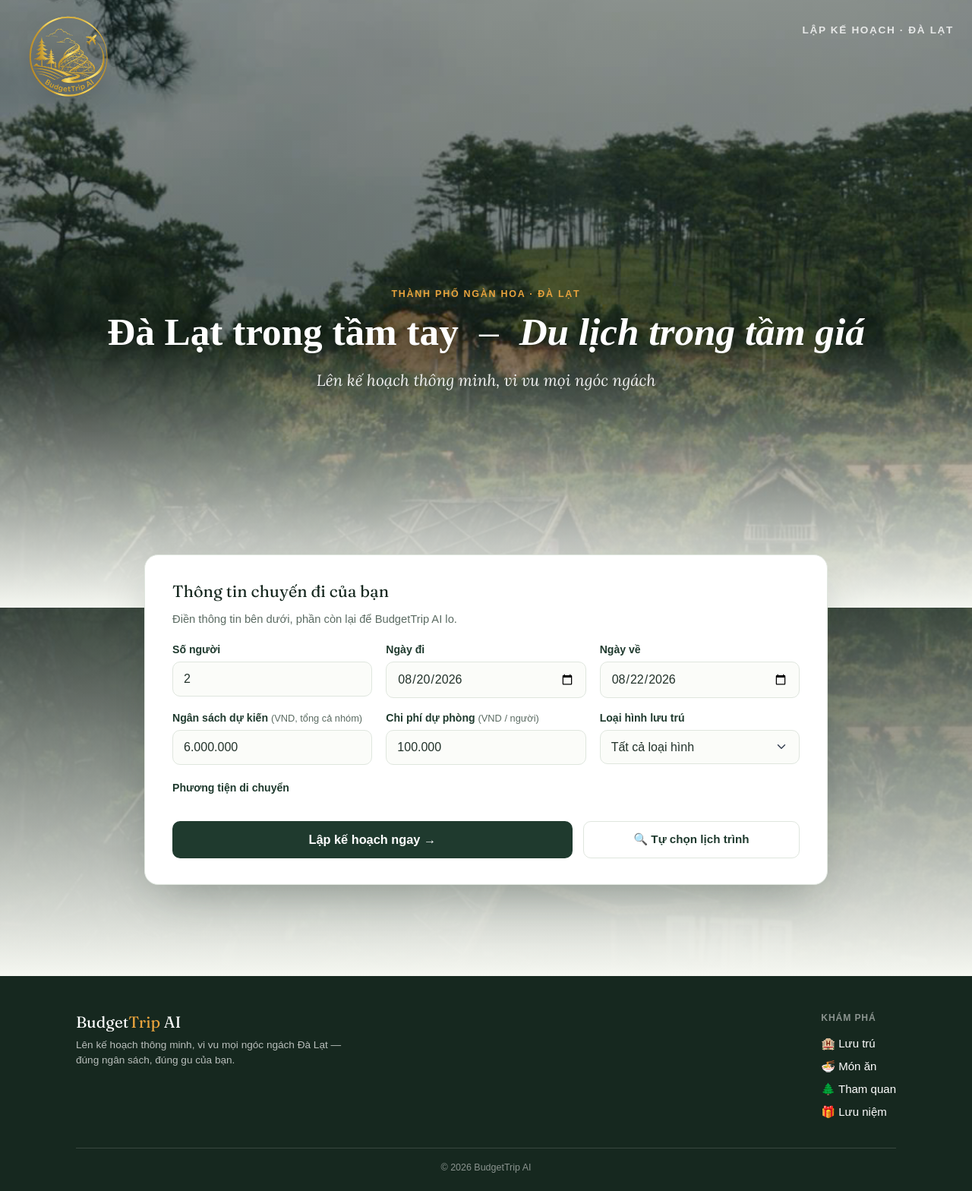
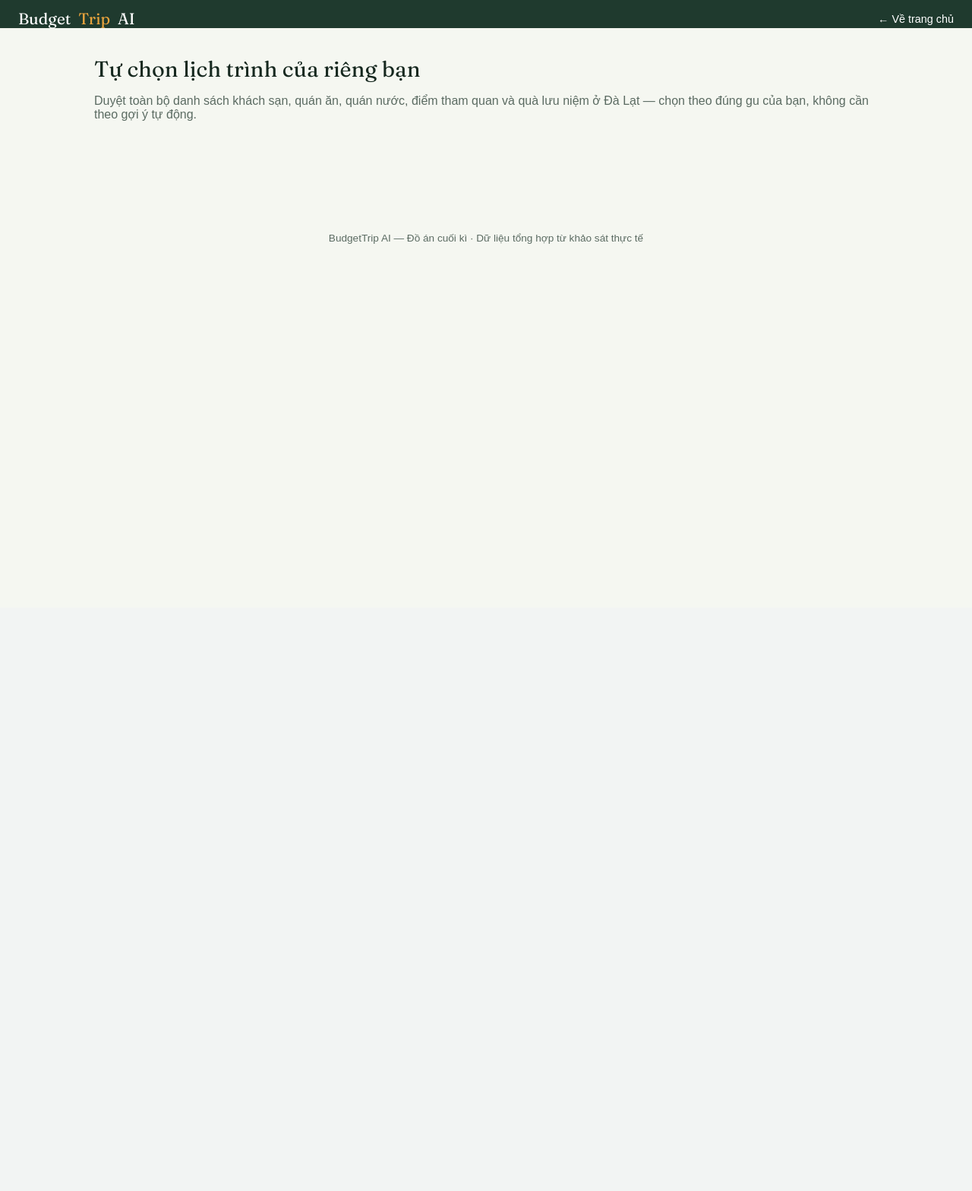
Before and after one commit to tue-nttu/budgettrip-AI, a Flask app: template templates/browse.html in a window 1280 px wide. Shown: the whole page at 76% size. After the commit the page ends 321 px from the top, so only its background shows below. Run offline with Flask 3, Linux system fonts and the light colour scheme; the template is opened without the code that fills it, so the values that code supplies are empty.

Commit message:
Update browse.html

```diff
--- a/templates/browse.html
+++ b/templates/browse.html
@@ -3,150 +3,52 @@
 <head>
   <meta charset="UTF-8">
   <meta name="viewport" content="width=device-width, initial-scale=1.0">
-  <title>BudgetTrip AI – Đà Lạt trong tầm ngân sách của bạn</title>
+  <title>Tự chọn lịch trình – BudgetTrip AI</title>
   <link rel="stylesheet" href="{{ url_for('static', filename='style.css') }}">
 </head>
 <body>
+{% from '_macros.html' import render_place_card %}
 
-  <div class="page-cover">
-  <header class="hero">
-    <nav class="navbar">
-      <div class="brand">
-        <img class="brand-logo brand-logo-lg" src="{{ url_for('static', filename='images/logo.png') }}" alt="BudgetTrip AI">
+  <nav class="navbar" style="background: var(--pine-700);">
+    <div class="brand">Budget<span class="dot">Trip</span> AI</div>
+    <a href="{{ url_for('index') }}" style="color:#fff; font-size:0.9rem; text-decoration:none;">← Về trang chủ</a>
+  </nav>
+
+  <div class="container" style="padding-top: 36px; padding-bottom: 60px;">
+    <h1 style="font-size:1.8rem; margin-bottom: 6px;">Tự chọn lịch trình của riêng bạn</h1>
+    <p style="color: var(--ink-soft); margin-bottom: 10px;">
+      Duyệt toàn bộ danh sách khách sạn, quán ăn, quán nước, điểm tham quan và quà lưu niệm ở Đà Lạt — chọn theo đúng gu của bạn, không cần theo gợi ý tự động.
+    </p>
+
+    <div class="browse-tabs">
+      {% for cat, items in places.items() %}
+      <div class="browse-tab {% if loop.first %}active{% endif %}" data-target="panel-{{ cat }}">
+        {{ items[0].icon if items else '' }} {{ category_labels[cat] }}
+        <span class="count">({{ items|length }})</span>
       </div>
-      <span class="tagline">LẬP KẾ HOẠCH · ĐÀ LẠT</span>
-    </nav>
-    <div class="hero-content">
-      <div class="hero-eyebrow">Thành phố ngàn hoa · Đà Lạt</div>
-      <h1 class="hero-headline">
-        <span class="line-main">Đà Lạt trong tầm tay</span>
-        <span class="divider-dash">–</span>
-        <span class="line-accent">Du lịch trong tầm giá</span>
-      </h1>
-      <p class="hero-subline">Lên kế hoạch thông minh, vi vu mọi ngóc ngách</p>
+      {% endfor %}
     </div>
-  </header>
 
-  <div class="container">
-    <form class="form-card" action="{{ url_for('result') }}" method="POST">
-      <h2>Thông tin chuyến đi của bạn</h2>
-      <p class="hint">Điền thông tin bên dưới, phần còn lại để BudgetTrip AI lo.</p>
-
-      <div class="form-grid">
-        <div class="field">
-          <label for="people">Số người</label>
-          <input type="number" id="people" name="people" min="1" value="2" required>
-        </div>
-        <div class="field">
-          <label for="start_date">Ngày đi</label>
-          <input type="date" id="start_date" name="start_date" required>
-        </div>
-        <div class="field">
-          <label for="end_date">Ngày về</label>
-          <input type="date" id="end_date" name="end_date" required>
-        </div>
-        <div class="field">
-          <label for="budget">Ngân sách dự kiến <span class="unit">(VND, tổng cả nhóm)</span></label>
-          <input type="text" inputmode="numeric" id="budget" name="budget" value="6.000.000" required>
-        </div>
-        <div class="field">
-          <label for="contingency">Chi phí dự phòng <span class="unit">(VND / người)</span></label>
-          <input type="text" inputmode="numeric" id="contingency" name="contingency" value="100.000">
-        </div>
-        <div class="field">
-          <label for="stay_type">Loại hình lưu trú</label>
-          <select id="stay_type" name="stay_type">
-            <option value="">Tất cả loại hình</option>
-            {% for key, meta in stay_types.items() %}
-            <option value="{{ key }}">{{ meta.icon }} {{ meta.label }}</option>
-            {% endfor %}
-          </select>
-        </div>
-      </div>
-
-      <div class="transport-field">
-        <label>Phương tiện di chuyển</label>
-        <div class="transport-grid">
-          {% for t in transport_items %}
-          <div class="transport-option">
-            <input type="radio" id="t-{{ t.key }}" name="transport" value="{{ t.key }}" {% if t.key == 'xe_may' %}checked{% endif %}>
-            <label for="t-{{ t.key }}">
-              <span class="t-icon">{{ t.icon }}</span>
-              {{ t.name }}
-              <span class="t-price">{{ t.unit }}</span>
-            </label>
-          </div>
-          {% endfor %}
-        </div>
-      </div>
-
-      <div class="cta-row">
-        <button type="submit" class="btn-primary">Lập kế hoạch ngay →</button>
-        <a href="{{ url_for('browse') }}" class="btn-secondary">🔍 Tự chọn lịch trình</a>
-      </div>
-    </form>
-  </div>
+    {% for cat, items in places.items() %}
+    <div class="card-grid browse-panel {% if loop.first %}active{% endif %}" id="panel-{{ cat }}">
+      {% for item in items %}
+        {{ render_place_card(item) }}
+      {% endfor %}
+    </div>
+    {% endfor %}
   </div>
 
-  <footer class="site-footer-rich">
-    <div class="footer-inner">
-      <div class="footer-brand">
-        <div class="footer-logo">Budget<span class="dot">Trip</span> AI</div>
-        <p class="footer-tagline">Lên kế hoạch thông minh, vi vu mọi ngóc ngách Đà Lạt — đúng ngân sách, đúng gu của bạn.</p>
-      </div>
-      <div class="footer-links">
-        <div class="footer-links-title">Khám phá</div>
-        <a href="{{ url_for('browse') }}?tab=hotel">🏨 Lưu trú</a>
-        <a href="{{ url_for('browse') }}?tab=food">🍜 Món ăn</a>
-        <a href="{{ url_for('browse') }}?tab=attraction">🌲 Tham quan</a>
-        <a href="{{ url_for('browse') }}?tab=souvenir">🎁 Lưu niệm</a>
-      </div>
-    </div>
-    <div class="footer-bottom">© 2026 BudgetTrip AI</div>
-  </footer>
+  <footer class="site-footer">BudgetTrip AI — Đồ án cuối kì · Dữ liệu tổng hợp từ khảo sát thực tế</footer>
 
   <script>
-    // --- Mac dinh ngay di / ngay ve + rang buoc ngay ve khong truoc ngay di ---
-    (function () {
-      const startInput = document.getElementById('start_date');
-      const endInput = document.getElementById('end_date');
-
-      function toISO(d) {
-        const off = d.getTimezoneOffset();
-        const local = new Date(d.getTime() - off * 60000);
-        return local.toISOString().slice(0, 10);
-      }
-
-      const today = new Date();
-      const defaultEnd = new Date();
-      defaultEnd.setDate(today.getDate() + 2);
-
-      startInput.min = toISO(today);
-      startInput.value = toISO(today);
-      endInput.min = toISO(defaultEnd);
-      endInput.value = toISO(defaultEnd);
-
-      startInput.addEventListener('change', function () {
-        if (!startInput.value) return;
-        endInput.min = startInput.value;
-        if (endInput.value < startInput.value) {
-          endInput.value = startInput.value;
-        }
+    document.querySelectorAll('.browse-tab').forEach(function (tab) {
+      tab.addEventListener('click', function () {
+        document.querySelectorAll('.browse-tab').forEach(function (t) { t.classList.remove('active'); });
+        document.querySelectorAll('.browse-panel').forEach(function (p) { p.classList.remove('active'); });
+        tab.classList.add('active');
+        document.getElementById(tab.dataset.target).classList.add('active');
       });
-    })();
-
-    // --- Tu dong them dau cham moi 3 so khi nhap ngan sach / du phong ---
-    (function () {
-      function formatMoneyInput(input) {
-        if (!input) return;
-        input.addEventListener('input', function () {
-          const digits = input.value.replace(/\D/g, '');
-          input.value = digits ? Number(digits).toLocaleString('vi-VN') : '';
-        });
-      }
-      formatMoneyInput(document.getElementById('budget'));
-      formatMoneyInput(document.getElementById('contingency'));
-    })();
+    });
   </script>
 </body>
 </html>
```
